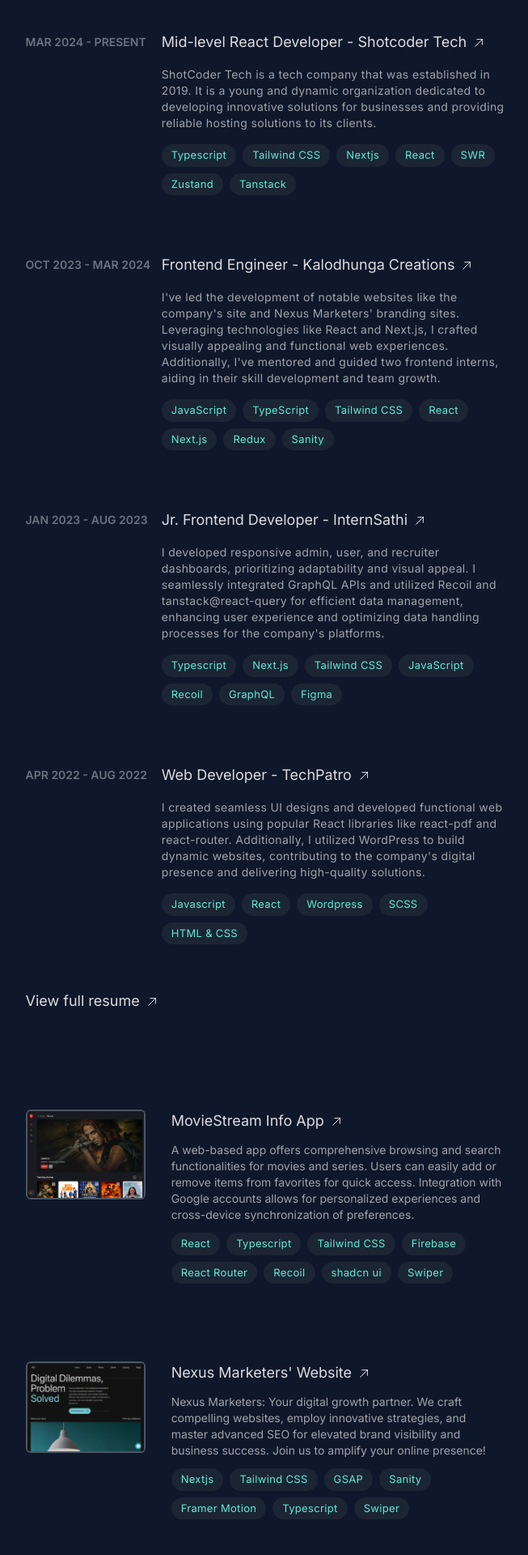
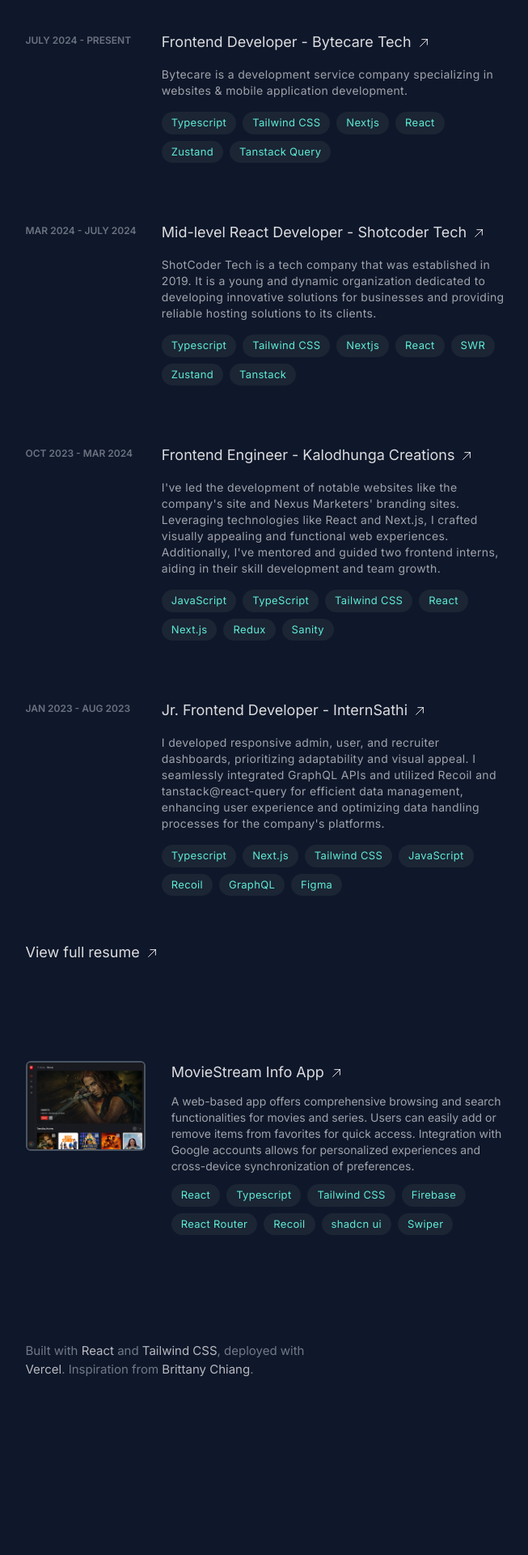
Before and after one commit to linushahs/linushahs.github.io, a React (Vite) app: page / in a window 1280 px wide. Shown: the part 600-2520 px from the top of the page at 81% size, without its empty margins (571-1224 px from the left). After the commit the page ends 2342 px from the top, so only its background shows below. Built offline with nearby package versions, Linux system fonts and the light colour scheme; the HTML template or start-up script is replaced by a standard one.

Commit message:
feat: updated experience, project

```diff
--- a/src/components/Experiences.tsx
+++ b/src/components/Experiences.tsx
@@ -36,7 +36,7 @@
                   : "sm:opacity-100"
               )}
             >
-              <div className="w-[23%] text-gray-500 font-semibold uppercase text-sm text-nowrap pt-1">
+              <div className="w-[23%] text-gray-500 font-semibold uppercase text-xs text-nowrap pt-1">
                 {date}
               </div>
 
--- a/src/constants/index.ts
+++ b/src/constants/index.ts
@@ -1,4 +1,3 @@
-
 interface ProjectSection {
     image: string;
     title: string;
@@ -26,57 +25,41 @@
             { name: "Swiper" },
         ],
     },
-    {
-        image: "/nexus.png",
-        title: "Nexus Marketers' Website",
-        link: "https://nexus-marketers.vercel.app/",
-        description:
-            "Nexus Marketers: Your digital growth partner. We craft compelling websites, employ innovative strategies, and master advanced SEO for elevated brand visibility and business success. Join us to amplify your online presence!",
-        skills: [
-            { name: "Nextjs" },
-            { name: "Tailwind CSS" },
-            { name: "GSAP" },
-            { name: "Sanity" },
-            { name: "Framer Motion" },
-            { name: "Typescript" },
-            { name: "Swiper" },
-        ],
-    },
-    {
-        image: "/kalodhunga.png",
-        title: "Kalodhunga Creations' Website",
-        link: "https://www.kalodhunga.com/",
-        description:
-            "Kalodhunga Creation is a company dedicated to creating cutting-edge software solutions, emphasizing innovation and accessibility",
-        skills: [
-            { name: "Nextjs" },
-            { name: "Tailwind CSS" },
-            { name: "GSAP" },
-            { name: "Sanity" },
-            { name: "Framer Motion" },
-            { name: "Typescript" },
-            { name: "Swiper" },
-        ]
-    },
-    {
-        image: "/mstodo.png",
-        title: "Microsoft Todo Clone (In Progress 🚧)",
-        link: "https://microsoft-todo-clone-sepia.vercel.app/",
-        description:
-            "A React-based clone of Microsoft To-Do, providing a user-friendly interface for task management with features like list organization, due dates, and Microsoft account integration.",
-        skills: [
-            { name: "React" },
-            { name: "Tailwind CSS" },
-            { name: "Typescript" },
-            { name: "Redux Toolkit" },
-            { name: "Firebase" },
-            { name: "Framer Motion" },
-        ],
-    },
+    // {
+    //     image: "",
+    //     title: "Bytecare Tech Website",
+    //     link: "https://www.bytecaretech.com/",
+    //     description:
+    //         "Bytecare is a development service company specializing in websites & mobile application development.",
+    //     skills: [
+    //         { name: "Typescript" },
+    //         { name: "Tailwind CSS" },
+    //         { name: "Nextjs" },
+    //         { name: "React" },
+    //         { name: "Zustand" },
+    //         { name: "Tanstack Query" },
+    //     ],
+    // },
+    // {
+    //     image: "/nexus.png",
+    //     title: "Nexus Marketers' Website",
+    //     link: "https://nexus-marketers.vercel.app/",
+    //     description:
+    //         "Nexus Marketers: Your digital growth partner. We craft compelling websites, employ innovative strategies, and master advanced SEO for elevated brand visibility and business success. Join us to amplify your online presence!",
+    //     skills: [
+    //         { name: "Nextjs" },
+    //         { name: "Tailwind CSS" },
+    //         { name: "GSAP" },
+    //         { name: "Sanity" },
+    //         { name: "Framer Motion" },
+    //         { name: "Typescript" },
+    //         { name: "Swiper" },
+    //     ],
+    // },
 ];
 
 
-export const aboutContent = "As a frontend developer with over 1.5 years of experience, I specialize in crafting dynamic user interfaces that seamlessly integrate with backend systems. My proficiency lies in <span>API integration</span> and <span>state management</span>, ensuring smooth communication between the frontend and backend layers of applications.<br><br>I am skilled in a variety of technologies and frameworks, including <span>React</span>, <span>Next.js</span>, and <span>TypeScript</span>, which I leverage to build robust and scalable web applications.Additionally, I have expertise in state management solutions such as Redux and Recoil, enabling efficient handling of application data and state transitions.<br><br>    Furthermore, my experience extends to working with GraphQL APIs, facilitating flexible and efficient data fetching and manipulation.With a strong foundation in frontend development and a keen eye for detail, I am dedicated to delivering high - quality solutions that meet both user needs and business objectives."
+export const aboutContent = "As a frontend developer with over 2 years of experience, I specialize in crafting dynamic user interfaces that seamlessly integrate with backend systems. My proficiency lies in <span>API integration</span>, <span>state management</span> and <span>frontend performance</span> ensuring smooth communication between the frontend and backend layers of applications.<br><br>I am skilled in a variety of technologies and frameworks, including <span>React</span>, <span>Next.js</span>, and <span>TypeScript</span>, which I leverage to build robust and scalable web applications.Additionally, I have expertise in state management solutions such as Redux and Recoil, enabling efficient handling of application data and state transitions.<br><br>    Furthermore, my experience extends to working with GraphQL APIs, facilitating flexible and efficient data fetching and manipulation.With a strong foundation in frontend development and a keen eye for detail, I am dedicated to delivering high - quality solutions that meet both user needs and business objectives."
 
 interface ExperienceCard {
     date: string;
@@ -89,7 +72,21 @@
 
 export const experiences: ExperienceCard[] = [
     {
-        date: "Mar 2024 - Present",
+        date: "July 2024 - Present",
+        title: "Frontend Developer - Bytecare Tech",
+        link: "https://www.bytecaretech.com/",
+        description: "Bytecare is a development service company specializing in websites & mobile application development.",
+        technologies: [
+            "Typescript",
+            "Tailwind CSS",
+            "Nextjs",
+            "React",
+            "Zustand",
+            "Tanstack Query"
+        ]
+    },
+    {
+        date: "Mar 2024 - July 2024",
         title: "Mid-level React Developer - Shotcoder Tech",
         link: "https://www.shotcoder.com/",
         description: "ShotCoder Tech is a tech company that was established in 2019. It is a young and dynamic organization dedicated to developing innovative solutions for businesses and providing reliable hosting solutions to its clients.",
@@ -126,11 +123,4 @@
         description: "I developed responsive admin, user, and recruiter dashboards, prioritizing adaptability and visual appeal. I seamlessly integrated GraphQL APIs and utilized Recoil and tanstack@react-query for efficient data management, enhancing user experience and optimizing data handling processes for the company's platforms.",
         technologies: ["Typescript", "Next.js", "Tailwind CSS", "JavaScript", "Recoil", "GraphQL", "Figma"],
     },
-    {
-        date: "Apr 2022 - Aug 2022",
-        title: "Web Developer - TechPatro",
-        link: "https://www.facebook.com/TechPatro/",
-        description: "I created seamless UI designs and developed functional web applications using popular React libraries like react-pdf and react-router. Additionally, I utilized WordPress to build dynamic websites, contributing to the company's digital presence and delivering high-quality solutions.",
-        technologies: ["Javascript", "React", "Wordpress", "SCSS", "HTML & CSS"],
-    },
 ];
```
